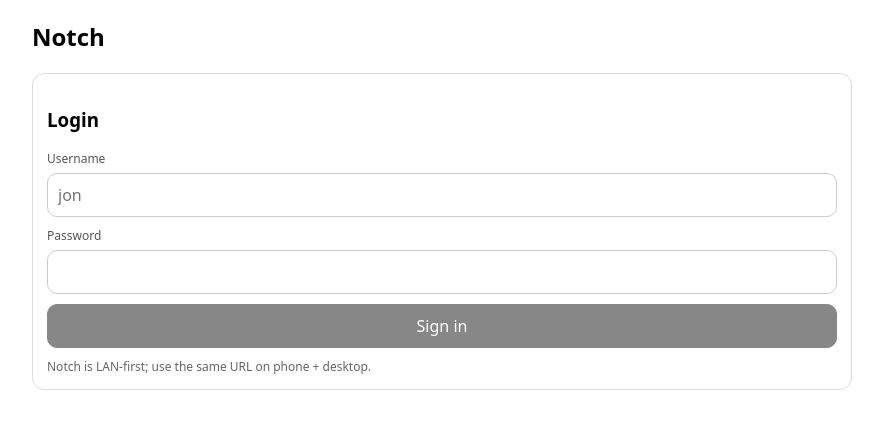
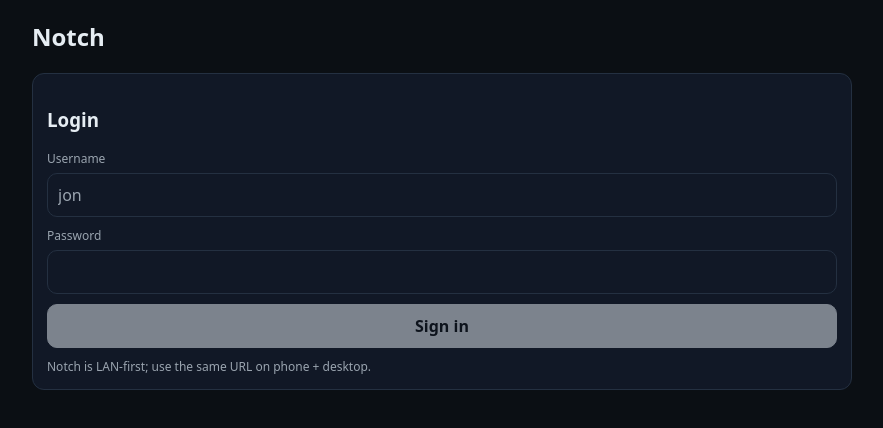
Before and after one commit to truedezigner/notch, a Svelte app in the folder web/: page / in a window 1280 px wide. Shown: the top 428 px of the page, without its empty margins (198-1081 px from the left). Built offline with nearby package versions, Linux system fonts and the light colour scheme.

Commit message:
Default dark mode theme

```diff
--- a/web/index.html
+++ b/web/index.html
@@ -4,7 +4,8 @@
     <meta charset="UTF-8" />
     <link rel="icon" type="image/svg+xml" href="/vite.svg" />
     <meta name="viewport" content="width=device-width, initial-scale=1.0" />
-    <title>web</title>
+    <title>Notch</title>
+    <meta name="theme-color" content="#0b0f14" />
   </head>
   <body>
     <div id="app"></div>
--- a/web/src/Login.svelte
+++ b/web/src/Login.svelte
@@ -46,12 +46,12 @@
 </div>
 
 <style>
-  .card { border: 1px solid #ddd; border-radius: 12px; padding: 14px; }
+  .card { border: 1px solid var(--border); border-radius: 12px; padding: 14px; background: var(--panel); }
   .row { display:flex; flex-direction:column; gap:6px; margin: 10px 0; }
-  label { font-size: 12px; color: #555; }
-  input { padding: 10px; border-radius: 10px; border: 1px solid #ccc; }
-  button { padding: 10px 12px; border-radius: 10px; border: 1px solid #111; background: #111; color: #fff; width: 100%; }
+  label { font-size: 12px; color: var(--muted); }
+  input { padding: 10px; border-radius: 10px; }
+  button { padding: 10px 12px; border-radius: 10px; border: 1px solid var(--btn); background: var(--btn); color: var(--btnText); width: 100%; font-weight: 700; }
   button:disabled { opacity: 0.5; }
-  .err { margin: 10px 0; color: #b00020; font-size: 13px; }
-  .hint { margin: 10px 0 0; color: #666; font-size: 12px; }
+  .err { margin: 10px 0; color: var(--danger); font-size: 13px; }
+  .hint { margin: 10px 0 0; color: var(--muted); font-size: 12px; }
 </style>
--- a/web/src/Todos.svelte
+++ b/web/src/Todos.svelte
@@ -196,29 +196,29 @@
 <style>
   .top { display:flex; justify-content:space-between; align-items:center; gap: 10px; }
   .topRight { display:flex; align-items:center; gap:10px; }
-  .toggle { font-size: 12px; color:#555; display:flex; gap:6px; align-items:center; }
-  .logout { background: #fff; border: 1px solid #bbb; border-radius: 10px; padding: 8px 10px; font-weight: 700; }
-  .logout:hover { background: #f7f7f7; }
-  .add { display:flex; flex-direction:column; gap:8px; padding: 12px; border: 1px solid #eee; border-radius: 12px; }
-  input, textarea { font: inherit; padding: 10px; border-radius: 10px; border: 1px solid #ccc; }
+  .toggle { font-size: 12px; color: var(--muted); display:flex; gap:6px; align-items:center; }
+  .logout { background: var(--panel); border: 1px solid var(--border); border-radius: 10px; padding: 8px 10px; font-weight: 800; color: var(--text); }
+  .logout:hover { filter: brightness(1.08); }
+  .add { display:flex; flex-direction:column; gap:8px; padding: 12px; border: 1px solid var(--border); border-radius: 12px; background: var(--panel); }
+  input, textarea { font: inherit; padding: 10px; border-radius: 10px; }
   textarea { min-height: 70px; resize: vertical; }
-  button { padding: 10px 12px; border-radius: 10px; border: 1px solid #111; background: #111; color: #fff; }
+  button { padding: 10px 12px; border-radius: 10px; border: 1px solid var(--btn); background: var(--btn); color: var(--btnText); font-weight: 800; }
   button:disabled { opacity: .5; }
-  .err { margin-top: 10px; color: #b00020; font-size: 13px; }
-  .hint { margin-top: 10px; color: #666; font-size: 13px; }
+  .err { margin-top: 10px; color: var(--danger); font-size: 13px; }
+  .hint { margin-top: 10px; color: var(--muted); font-size: 13px; }
   .list { list-style:none; padding: 0; margin: 12px 0; display:flex; flex-direction:column; gap:10px; }
-  .item { border: 1px solid #eee; border-radius: 12px; padding: 12px; }
+  .item { border: 1px solid var(--border); border-radius: 12px; padding: 12px; background: var(--panel); }
   .row1 { display:flex; justify-content:space-between; align-items:center; gap:10px; }
   .check { display:flex; gap:10px; align-items:center; }
   .titleBtn { cursor: pointer; background: transparent; border: none; padding: 0; text-align:left; font: inherit; }
   .titleBtn:hover { text-decoration: underline; }
-  .pill { font-size: 12px; border: 1px solid #ddd; border-radius: 999px; padding: 2px 8px; color:#444; }
-  .editor { margin-top: 10px; padding-top: 10px; border-top: 1px dashed #eee; display:flex; gap: 10px; flex-wrap: wrap; }
+  .pill { font-size: 12px; border: 1px solid var(--border); border-radius: 999px; padding: 2px 8px; color: var(--muted); }
+  .editor { margin-top: 10px; padding-top: 10px; border-top: 1px dashed var(--border); display:flex; gap: 10px; flex-wrap: wrap; }
   .field { display:flex; flex-direction:column; gap: 6px; }
-  .field label { font-size: 12px; color:#555; }
-  select { padding: 10px; border-radius: 10px; border: 1px solid #ccc; min-width: 180px; }
+  .field label { font-size: 12px; color: var(--muted); }
+  select { padding: 10px; border-radius: 10px; min-width: 180px; }
   .done { text-decoration: line-through; color: #777; }
-  .notes { margin-left: 28px; margin-top: 6px; color: #333; font-size: 14px; }
+  .notes { margin-left: 28px; margin-top: 6px; color: var(--text); font-size: 14px; opacity: 0.9; }
   .notes a { color: inherit; text-decoration: underline; }
-  .meta { margin-left: 28px; margin-top: 6px; color: #666; font-size: 12px; }
+  .meta { margin-left: 28px; margin-top: 6px; color: var(--muted); font-size: 12px; }
 </style>
--- a/web/src/app.css
+++ b/web/src/app.css
@@ -1,2 +1,45 @@
-body { margin: 0; }
-button, input, select, textarea { font: inherit; }
+/* Notch theme (default dark). Keep it simple, iOS-friendly. */
+
+:root {
+  --bg: #0b0f14;
+  --panel: #111826;
+  --text: #e6edf3;
+  --muted: #9aa4af;
+  --border: #243041;
+  --btn: #e6edf3;
+  --btnText: #0b0f14;
+  --danger: #ff6b6b;
+  color-scheme: dark;
+}
+
+:root[data-theme="light"] {
+  --bg: #ffffff;
+  --panel: #ffffff;
+  --text: #111111;
+  --muted: #666666;
+  --border: #dddddd;
+  --btn: #111111;
+  --btnText: #ffffff;
+  color-scheme: light;
+}
+
+html, body {
+  margin: 0;
+  padding: 0;
+  background: var(--bg);
+  color: var(--text);
+}
+
+a { color: inherit; }
+
+button, input, select, textarea {
+  font: inherit;
+}
+
+input, textarea, select {
+  background: var(--panel);
+  color: var(--text);
+  border: 1px solid var(--border);
+}
+
+::placeholder { color: var(--muted); }
--- a/web/src/main.ts
+++ b/web/src/main.ts
@@ -1,5 +1,8 @@
 import './app.css'
 import App from './App.svelte'
+
+// Default to dark mode (override system). We'll add a user toggle later.
+document.documentElement.dataset.theme = 'dark'
 
 const app = new App({
   target: document.getElementById('app')!,
```
